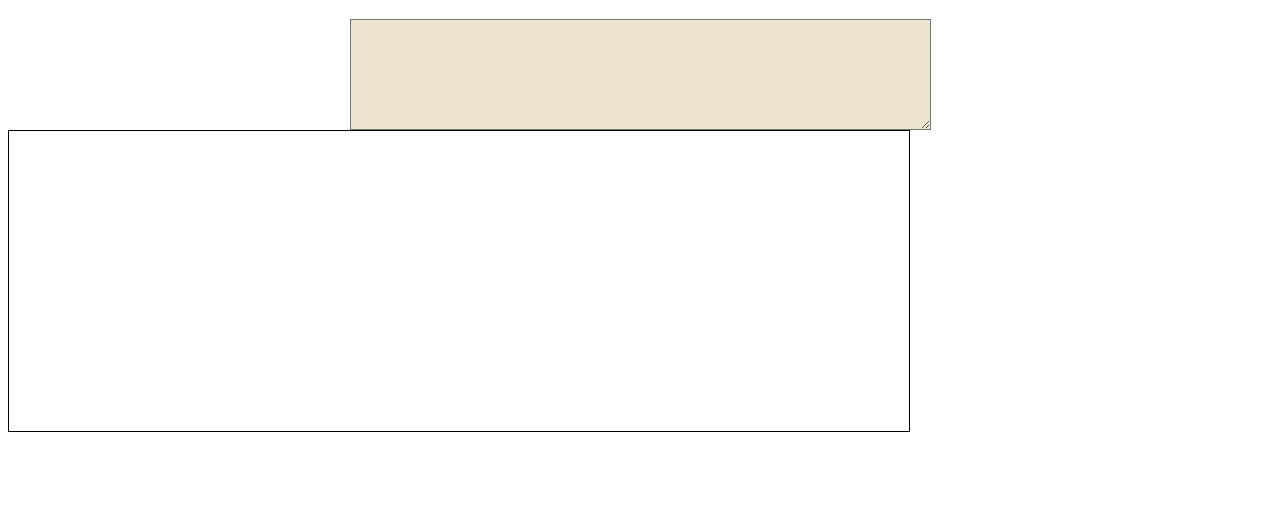
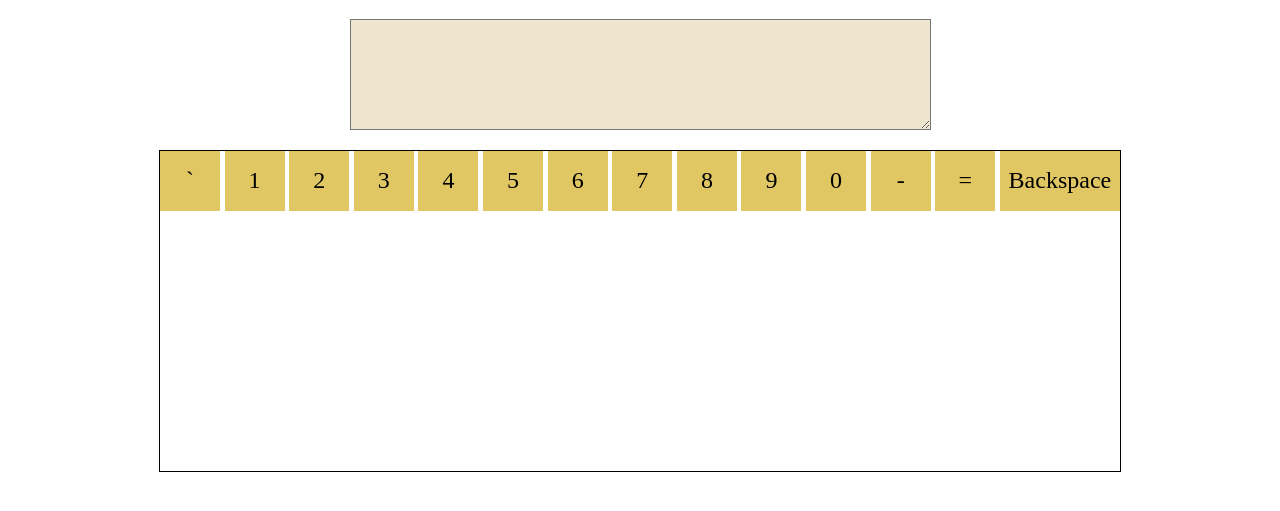
Before and after one commit to EugeneDubrova777/virtual-keyboard, a website: page index.html in a window 1280 px wide. Shown: the part 61-572 px from the top of the page. Drawn offline with Linux system fonts and the light colour scheme.

Commit message:
feat: add 1st row

```diff
--- a/script.js
+++ b/script.js
@@ -59,6 +59,37 @@ const key9 = document.createElement('div');
 const key0 = document.createElement('div');
 const keyMin = document.createElement('div');
 const keyPlus = document.createElement('div');
-const Backspace = document.createElement('div');
+const backspace = document.createElement('div');
 
 keyYo.classList.add('key');
+key1.classList.add('key');
+key2.classList.add('key');
+key3.classList.add('key');
+key4.classList.add('key');
+key5.classList.add('key');
+key6.classList.add('key');
+key7.classList.add('key');
+key8.classList.add('key');
+key9.classList.add('key');
+key0.classList.add('key');
+keyMin.classList.add('key');
+keyPlus.classList.add('key');
+backspace.classList.add('key');
+backspace.classList.add('backspace');
+
+keyYo.textContent = '`';
+key1.textContent = '1';
+key2.textContent = '2';
+key3.textContent = '3';
+key4.textContent = '4';
+key5.textContent = '5';
+key6.textContent = '6';
+key7.textContent = '7';
+key8.textContent = '8';
+key9.textContent = '9';
+key0.textContent = '0';
+keyMin.textContent = '-';
+keyPlus.textContent = '=';
+backspace.textContent = 'Backspace';
+
+row1.append(keyYo, key1, key2, key3, key4, key5, key6, key7, key8, key9, key0, keyMin, keyPlus, backspace);
--- a/style.css
+++ b/style.css
@@ -23,7 +23,27 @@
 }
 
 .keysWrapper {
-  width: 900px;
-  height: 300px;
+  width: 960px;
+  height: 320px;
   border: 1px solid #000;
+  margin: 20px auto;
 }
+
+.row1 {
+  display: flex;
+  justify-content: space-between;
+}
+
+.key {
+  width: 60px;
+  height: 60px;
+  background: #e0c764;
+  font-size: 24px;
+  display: flex;
+  justify-content: center;
+  align-items: center;
+}
+
+.backspace {
+  width: 120px;
+}
```
